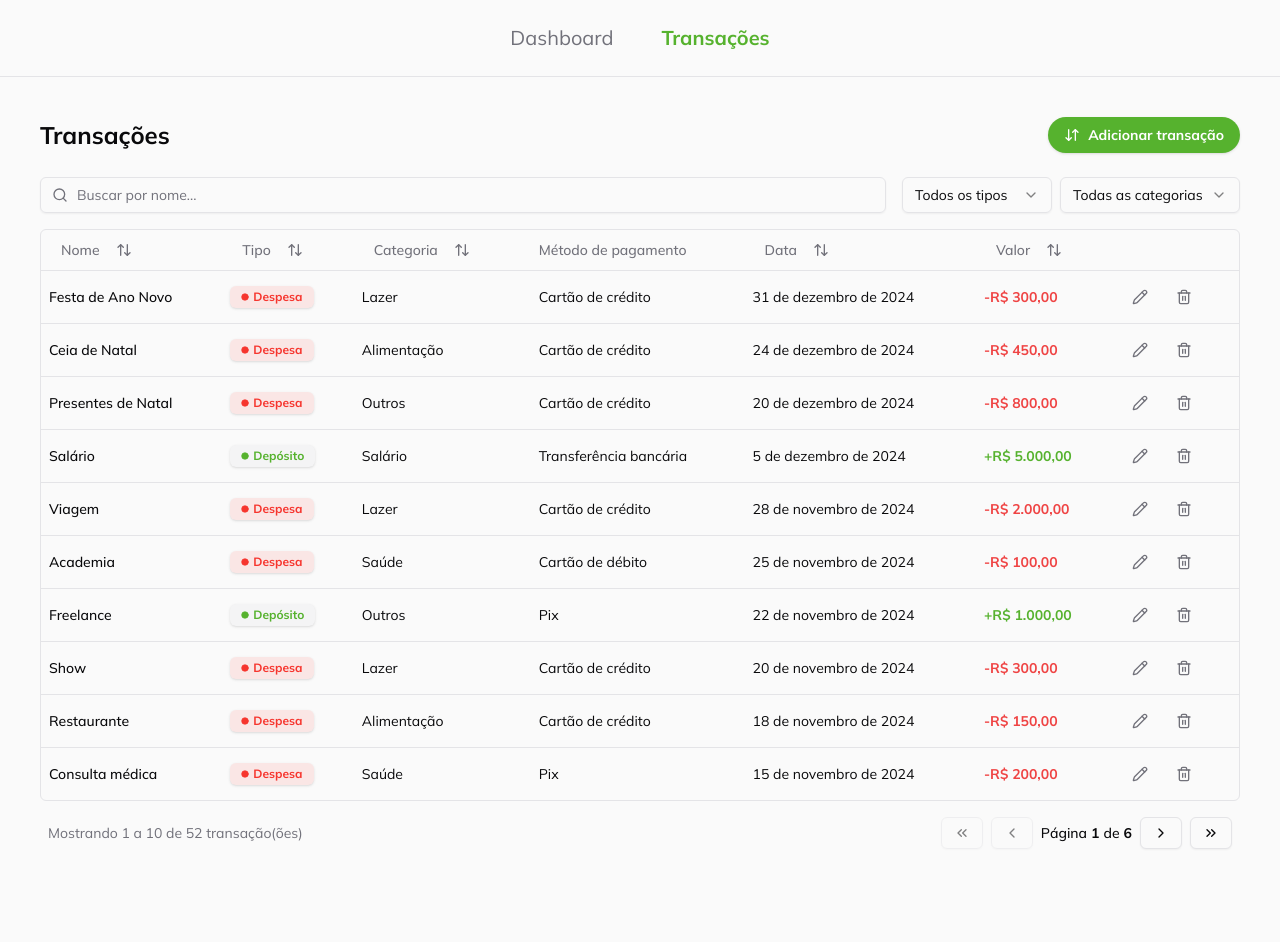
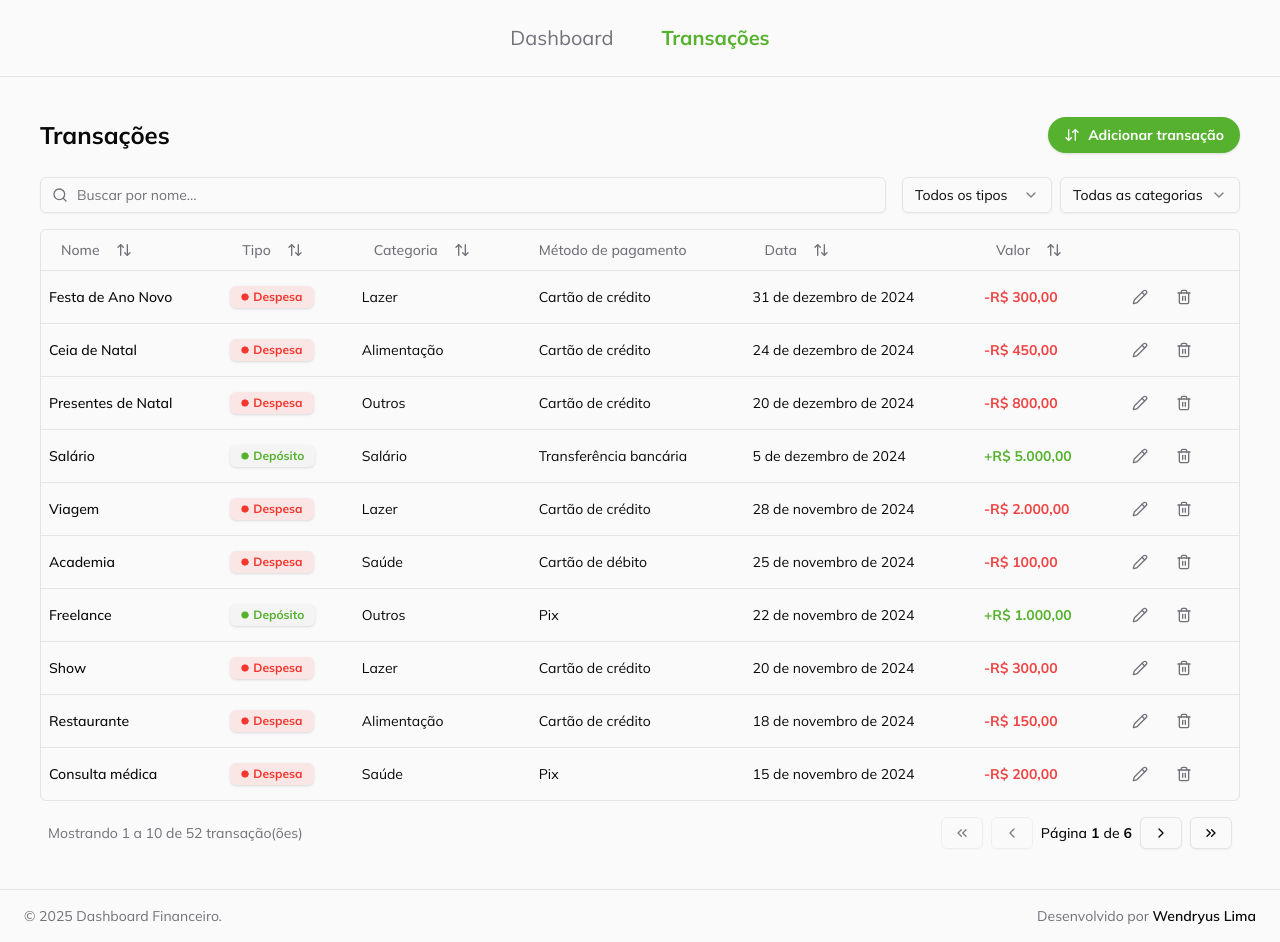
Before and after one commit to wendryuslima/teste-arte-arena, a Next.js app: page /transactions in a window 1280 px wide. Before the commit the page ends 889 px from the top, so only its background shows below. Built offline with nearby package versions, Linux system fonts and the light colour scheme.

Commit message:
feat: add Footer component a

```diff
--- /dev/null
+++ b/app/_components/footer.tsx
@@ -0,0 +1,21 @@
+"use client";
+
+const Footer = () => {
+  return (
+    <footer className="mt-auto border-t border-border bg-background">
+      <div className="container mx-auto px-6 py-4">
+        <div className="flex flex-col items-center justify-between gap-4 text-sm text-muted-foreground md:flex-row">
+          <p className="text-center md:text-left">
+            © {new Date().getFullYear()} Dashboard Financeiro.
+          </p>
+          <p className="text-center md:text-right">
+            Desenvolvido por{" "}
+            <span className="font-semibold text-foreground">Wendryus Lima</span>
+          </p>
+        </div>
+      </div>
+    </footer>
+  );
+};
+
+export default Footer;
--- a/app/layout.tsx
+++ b/app/layout.tsx
@@ -3,6 +3,7 @@ import { Mulish } from "next/font/google";
 import "./globals.css";
 import { TransactionsProvider } from "./_contexts/transactions-context";
 import { Toaster } from "@/app/_components/ui/sonner";
+import Footer from "./_components/footer";
 
 const mulish = Mulish({
   subsets: ["latin-ext"],
@@ -21,9 +22,12 @@ export default function RootLayout({
 }>) {
   return (
     <html lang="pt-BR" className="">
-      <body className={`${mulish.variable} font-sans antialiased`}>
+      <body className={`${mulish.variable} font-sans antialiased flex flex-col min-h-screen`}>
         <TransactionsProvider>
-          {children}
+          <div className="flex-1">
+            {children}
+          </div>
+          <Footer />
           <Toaster />
         </TransactionsProvider>
       </body>
```
